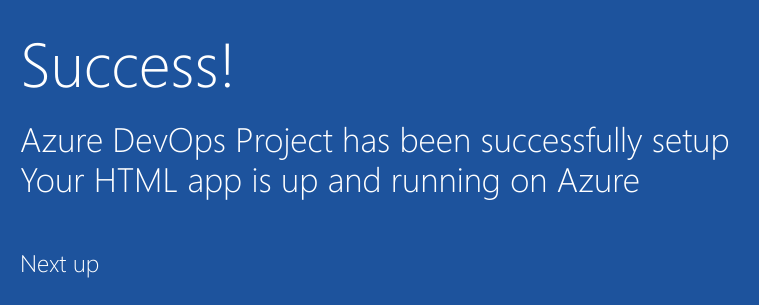
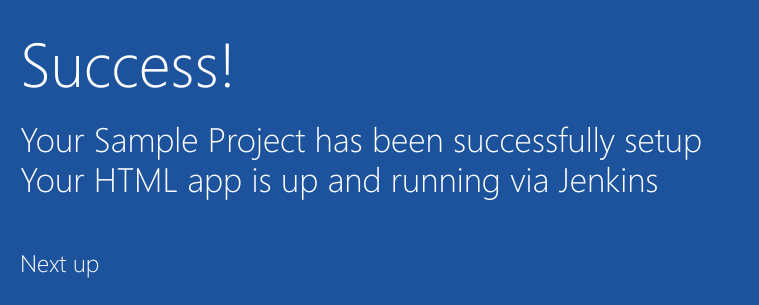
Before and after one commit to feeroz123/sample-project, a plain HTML site: page index.html in a window 1280 px wide. Shown: the part 352-657 px from the top of the page, 205-964 px from the left. Drawn offline with Linux system fonts and the light colour scheme.

Commit message:
Edited the index file

```diff
--- a/index.html
+++ b/index.html
@@ -19,8 +19,8 @@
         </div>
             <div class="content-body">
                 <div class="success-text">Success!</div>
-                <div class="description line-1"> Azure DevOps Project has been successfully setup</div>
-                <div class="description line-2"> Your HTML app is up and running on Azure</div>
+                <div class="description line-1"> Your Sample Project has been successfully setup</div>
+                <div class="description line-2"> Your HTML app is up and running via Jenkins</div>
                 <div class="next-steps-container">
                     <div class="next-steps-header">Next up</div>
                     <div class="next-steps-body">
```
